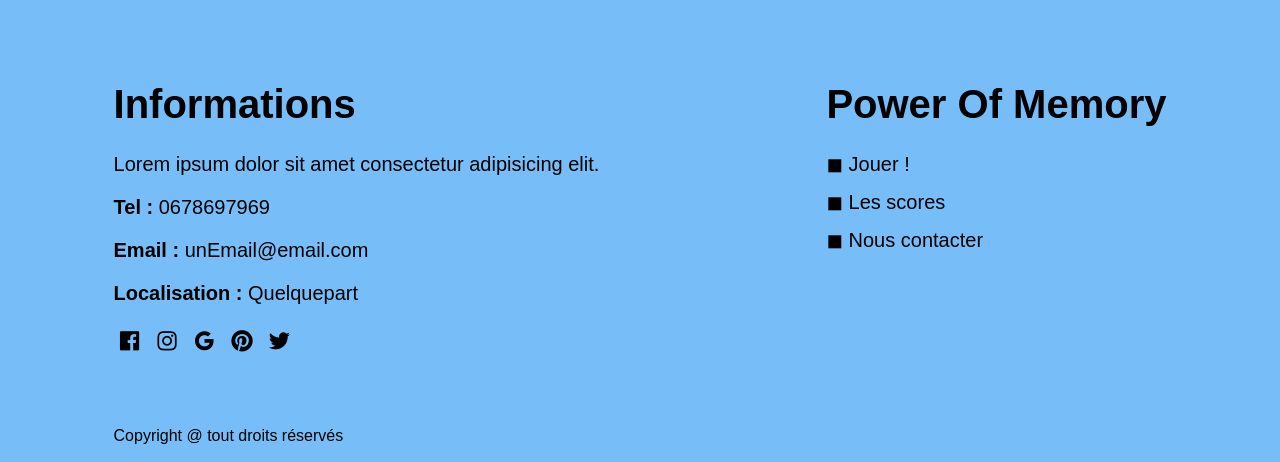
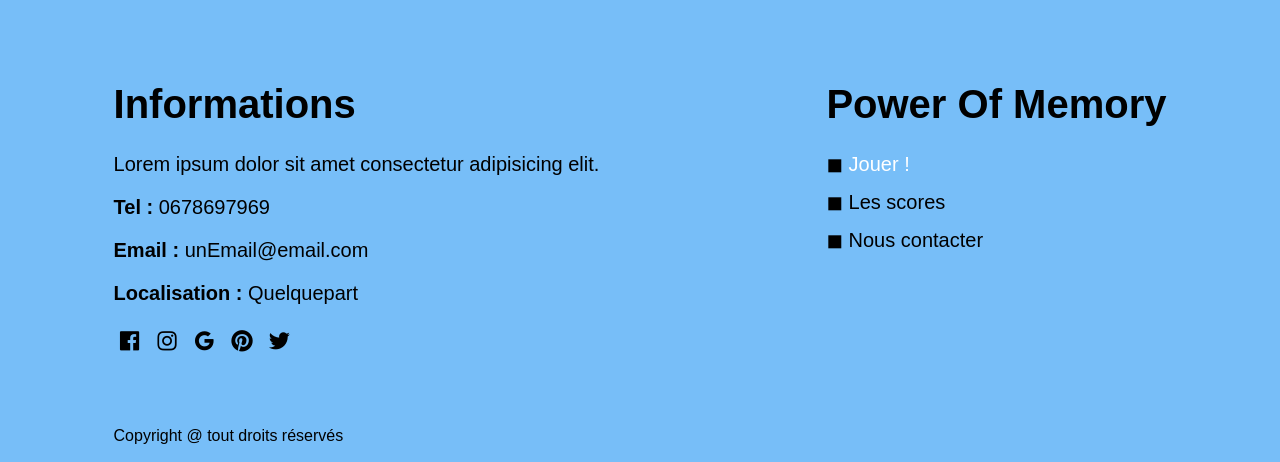
Before and after one commit to Elmani335/L1-Puissance4-EMN, a PHP site: page /index.html in a window 1280 px wide, with the pointer over the restyled element. Shown: the part 2214-2676 px from the top of the page. Run offline with PHP 8.4, Linux system fonts and the light colour scheme.

Commit message:
Footer.css update
Update quelque esthetic footer.css

```diff
--- a/assets/css/indexcss/footer.css
+++ b/assets/css/indexcss/footer.css
@@ -9,6 +9,10 @@
 .col strong {
     /* color: rgb(218, 113, 9); */
     color: black;
+}
+
+.col2 a:hover {
+    color: rgb(255, 255, 255);
 }
 
 .global > .row > .col > .copy{
```
